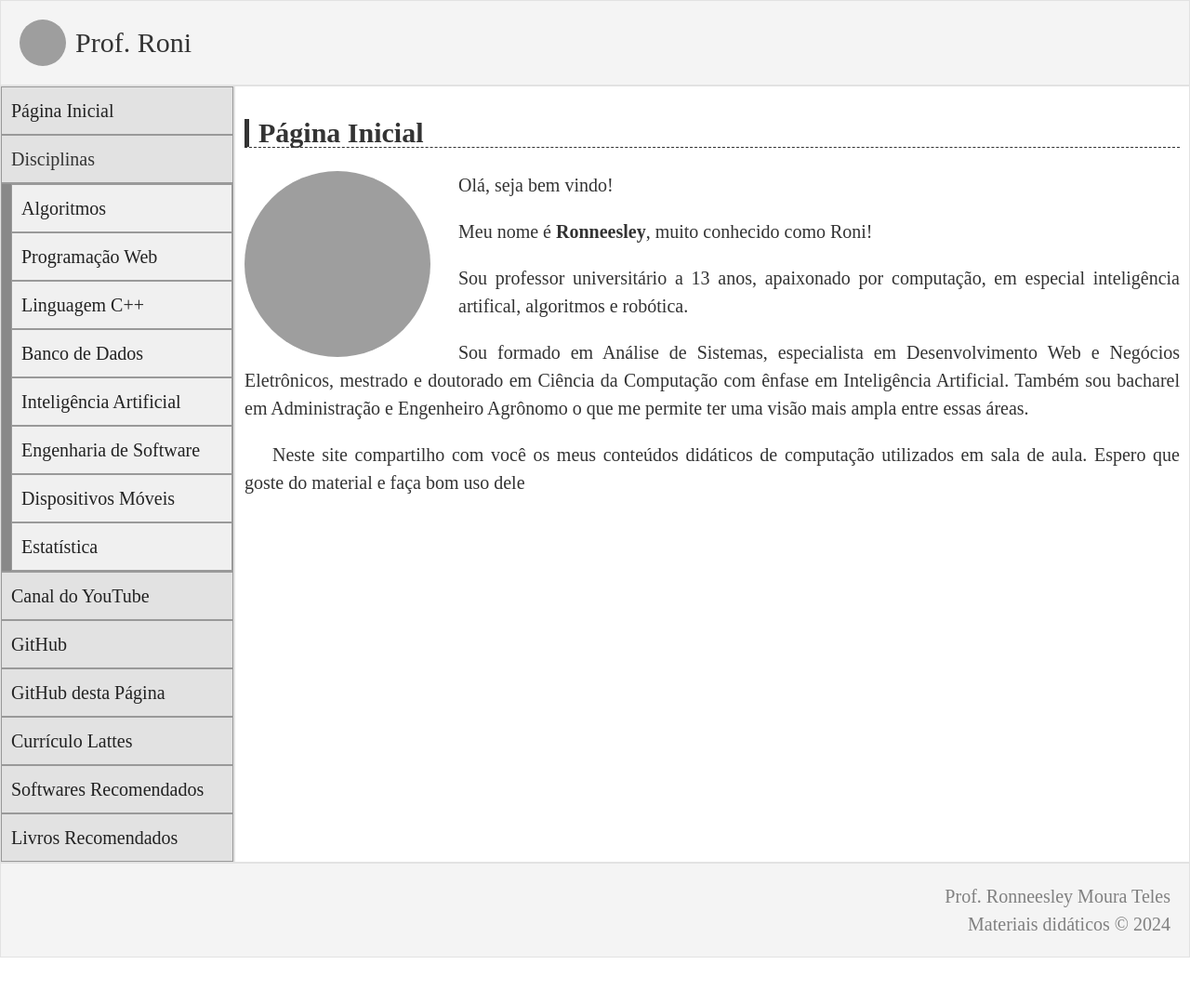
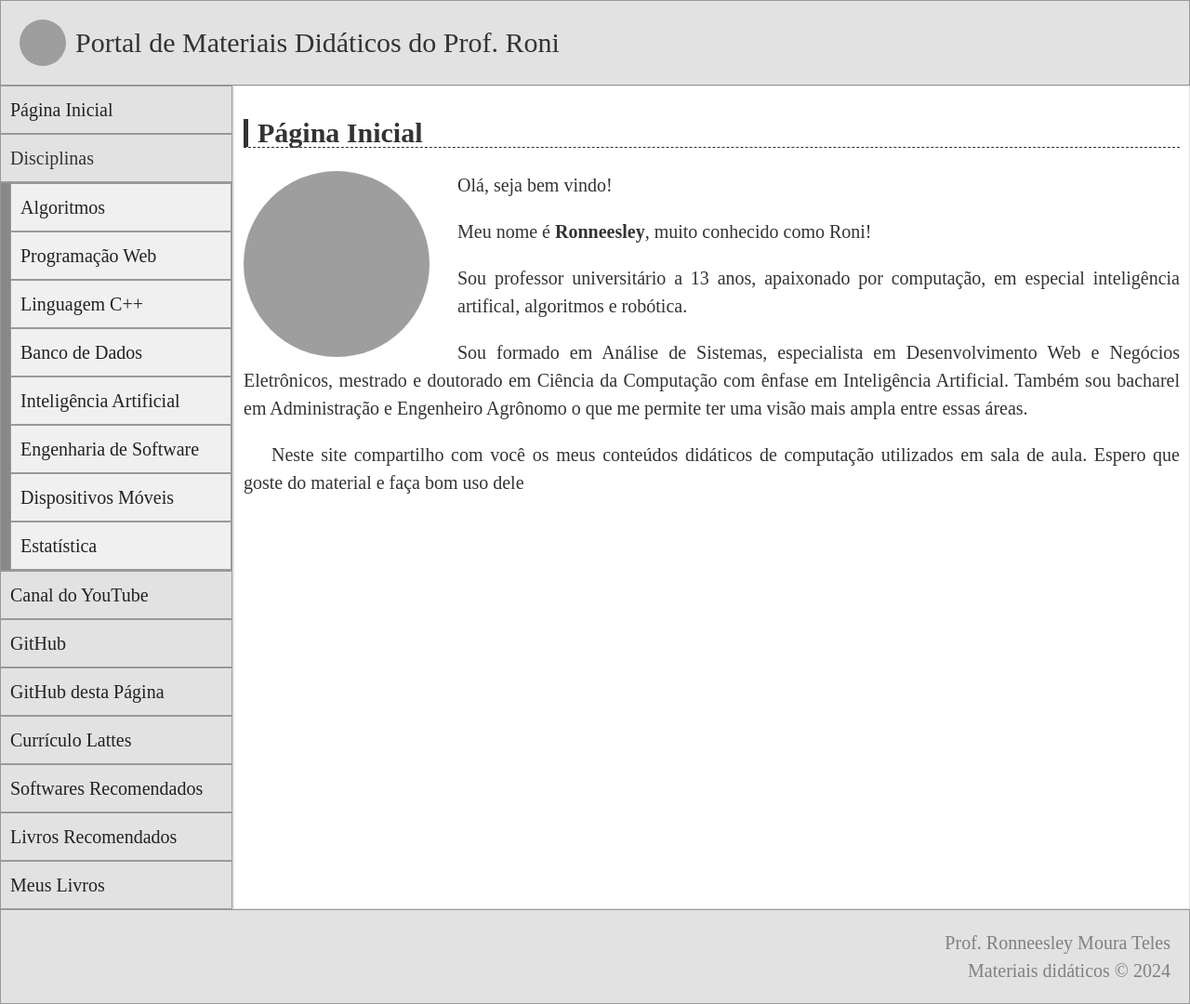
Before and after one commit to Ronneesley/Ronneesley.github.io, a PHP site: page / in a window 1280 px wide. Shown: the whole page at 93% size. Before the commit the page ends 1030 px from the top, so only its background shows below. Run offline with PHP 8.4, Linux system fonts and the light colour scheme; grey boxes are pictures that could not be loaded.

Commit message:
Meus Livros

```diff
--- a/css/layout.css
+++ b/css/layout.css
@@ -4,15 +4,15 @@ body {
 }
 
 #layout {
-	width: 100%;
+	width: 100vw;
 }
 
 #topo {
 	display: flex;
 	font-size: 30px;
-	background-color: #f4f4f4;
+	background-color: #e2e2e2;
 	padding: 20px;
-	border: 1px solid #e2e2e2;
+	border: 1px solid #999;
 	align-items: center;
 }
 
@@ -30,7 +30,7 @@ body {
 }
 
 #menu {
-	border: 1px solid #e2e2e2;
+	border-right: 1px solid #e2e2e2;
 	padding: 0px;
 	flex-shrink: 0;
 	flex-basis: 250px;
@@ -44,9 +44,9 @@ body {
 }
 
 #rodape {
-	background-color: #f4f4f4;
+	background-color: #e2e2e2;
 	color: grey;
 	padding: 20px;
 	text-align: right;
-	border: 1px solid #e2e2e2;
+	border: 1px solid #999;
 }
--- a/css/livros.css
+++ b/css/livros.css
@@ -1,3 +1,8 @@
+div.livros {
+    display: flex;
+    flex-wrap: wrap;
+}
+
 div.livros a {
     margin-right: 10px;
 }
--- a/index.html
+++ b/index.html
@@ -19,7 +19,7 @@
 			<div id="topo">
 				<img class="logo" src="https://yt3.googleusercontent.com/V-GfgClSK_BMKcw0mz7D6G0IMGdEsprUFmFkuniaLxBi-Pa43QSKAKTRvptZLXW6JaQ74JJp_w=s176-c-k-c0x00ffffff-no-rj" />
 
-				Prof. Roni
+				Portal de Materiais Didáticos do Prof. Roni
 			</div>
 
 			<div id="meio">
@@ -52,6 +52,8 @@
 						<li><a href="softwares_recomendados.html">Softwares Recomendados</a></li>
 
 						<li><a href="livros_recomendados.html">Livros Recomendados</a></li>
+
+						<li><a href="meus_livros.html">Meus Livros</a></li>
 					</ul>
 				</div>
 
```
Also changed, not shown: meus_livros.html (added, +31 -0 lines).
